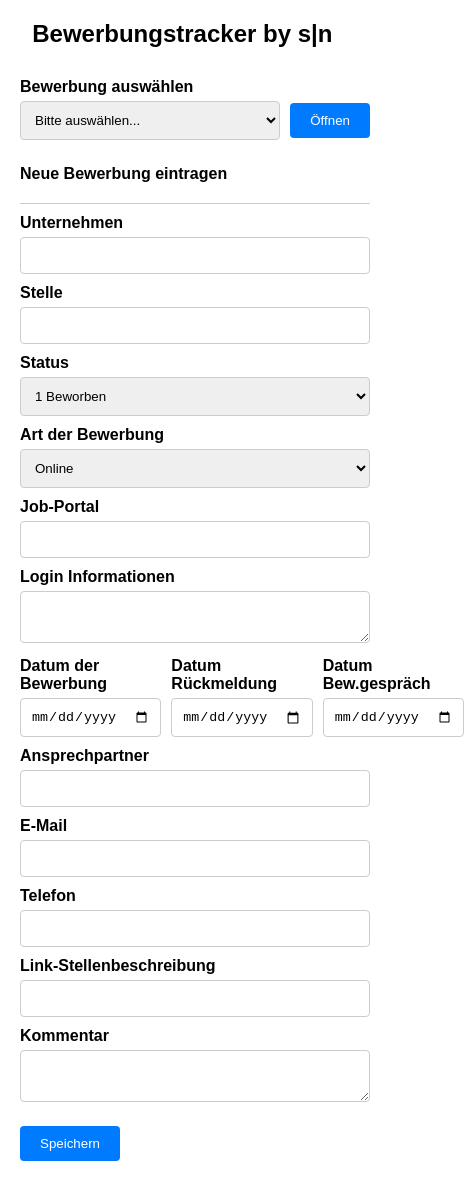
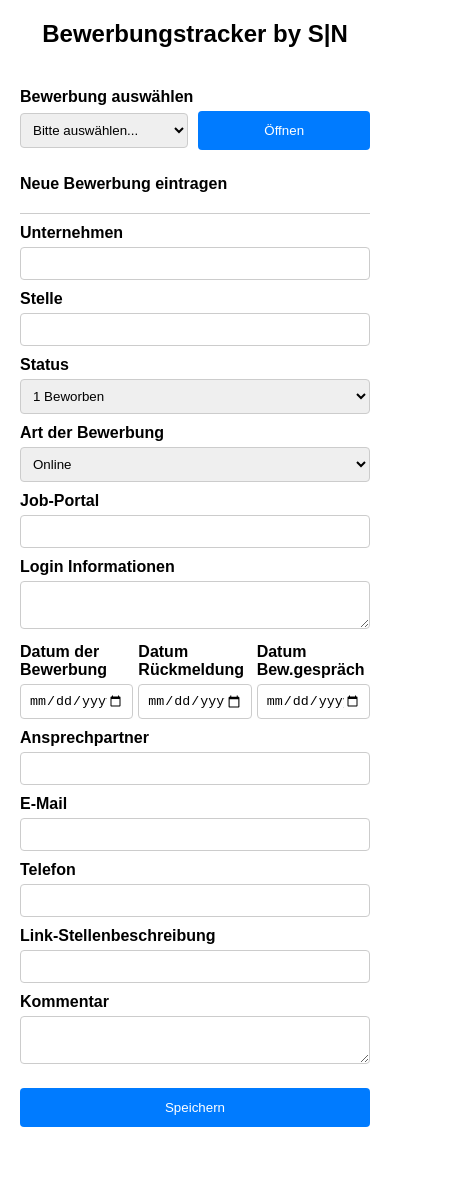
Before and after one commit to OnPlastic/Bewerbungstracker, a plain HTML site: page forms.html in a window 390 px wide. Shown: the whole page, 464 px wide, since content can reach past the window. Drawn offline with Linux system fonts and the light colour scheme.

Commit message:
fix Responisve-Design

```diff
--- a/InitializeProject.js
+++ b/InitializeProject.js
@@ -1,4 +1,4 @@
-//*****Script V:3.0 A:sIn*****
+//*****Script V:5.0 A:sIn*****
 // Bewerbungstracker
 // - App für den Bewerbungsprozess -
 // - Einrichtungs-Script -
--- a/Test.js
+++ b/Test.js
@@ -1,4 +1,4 @@
-//*****Script V:3.0-final A:sIn*****
+//*****Script V:5.0-final A:sIn*****
 // Bewerbungstracker
 // - App für den Bewerbungsprozess -
 // - Testszenarien -
@@ -12,7 +12,7 @@
 const TEST_MODE = false; // false/true
 
 // Testdatum: Hier das simulierte Datum festlegen
-const TEST_DATE = new Date("2025-03-03");
+const TEST_DATE = new Date("2025-02-07");
 
 /**
  * Liefert das heutige Datum oder das simulierte Testdatum, falls der Testmodus aktiv ist.
--- a/Utils.js
+++ b/Utils.js
@@ -1,4 +1,4 @@
-//*****Script V:3.0 A:sIn*****
+//*****Script V:5.0 A:sIn*****
 // Bewerbungstracker
 // - App für den Bewerbungsprozess -
 // - Zusatzfunktionen -
--- a/forms.html
+++ b/forms.html
@@ -1,12 +1,15 @@
 <!DOCTYPE html>
-<!-- Skript Version:4.1 A:sIn -->
+<!-- Skript Version:5.0 A:sIn -->
 <!-- Bewerbungstracker -->
 <!-- Eingabemaske für Bewerbungsinformationen -->
 <html>
   <head>
-    <meta name="viewport" content="width=device-width, initial-scale=1.0" />
+    <meta name="viewport" content="width=device-width, initial-scale=1.2" />
     <title>Bewerbungstracker - Neue Bewerbung</title>
     <style>
+      * {
+        box-sizing: border-box;
+      }
       /* Standard-Darstellung für große Bildschirme */
       body {
         font-family: Arial, sans-serif;
@@ -60,16 +63,23 @@
       }
 
       /* Responsive Styles für Smartphones */
-      @media (max-with: 600px) {
+      @media (max-width: 600px) {
         body {
           margin: 10px;
         }
         h1 {
-          font-size: 20px;
+          text-align: center;
+          /* font-size: 20px; */
+          max-width: 600px;
         }
         form {
           width: 100%;
           padding: 10px;
+          max-width: 600px;
+        }
+        div[style*="flex: 1"] {
+          flex: none;
+          width: calc(33.33% - 6.67px); /* Drei Spalten plus gap: 10px */
         }
         input,
         select,
@@ -84,7 +94,7 @@
     </style>
   </head>
   <body>
-    <h1>Bewerbungstracker by s|n</h1>
+    <h1>Bewerbungstracker by S|N</h1>
     <div class="clear"></div>
     <form id="bewerbungForm">
       <!-- Bewerbungsauswahl -->
@@ -152,7 +162,7 @@
       <label for="loginInfo">Login Informationen</label>
       <textarea id="loginInfo" name="loginInfo"></textarea>
 
-      <div style="display: flex; gap: 10px; align-items: center">
+      <div style="display: flex; width: 100%; gap: 5px; align-items: center">
         <div style="flex: 1">
           <label for="datum">Datum der Bewerbung</label>
           <input type="date" id="datum" name="datum" />
@@ -181,7 +191,13 @@
       <label for="kommentar">Kommentar</label>
       <textarea id="kommentar" name="kommentar"></textarea>
 
-      <button type="button" onclick="submitForm()">Speichern</button>
+      <button
+        type="button"
+        onclick="submitForm()"
+        style="display: block; margin: 20px auto"
+      >
+        Speichern
+      </button>
 
       <!-- Verstecktes Eingabefeld für die Bew.ID -->
       <input type="hidden" id="applicationId" name="applicationId" />
```
Also changed, not shown: Code.js (+14 -10 lines).
